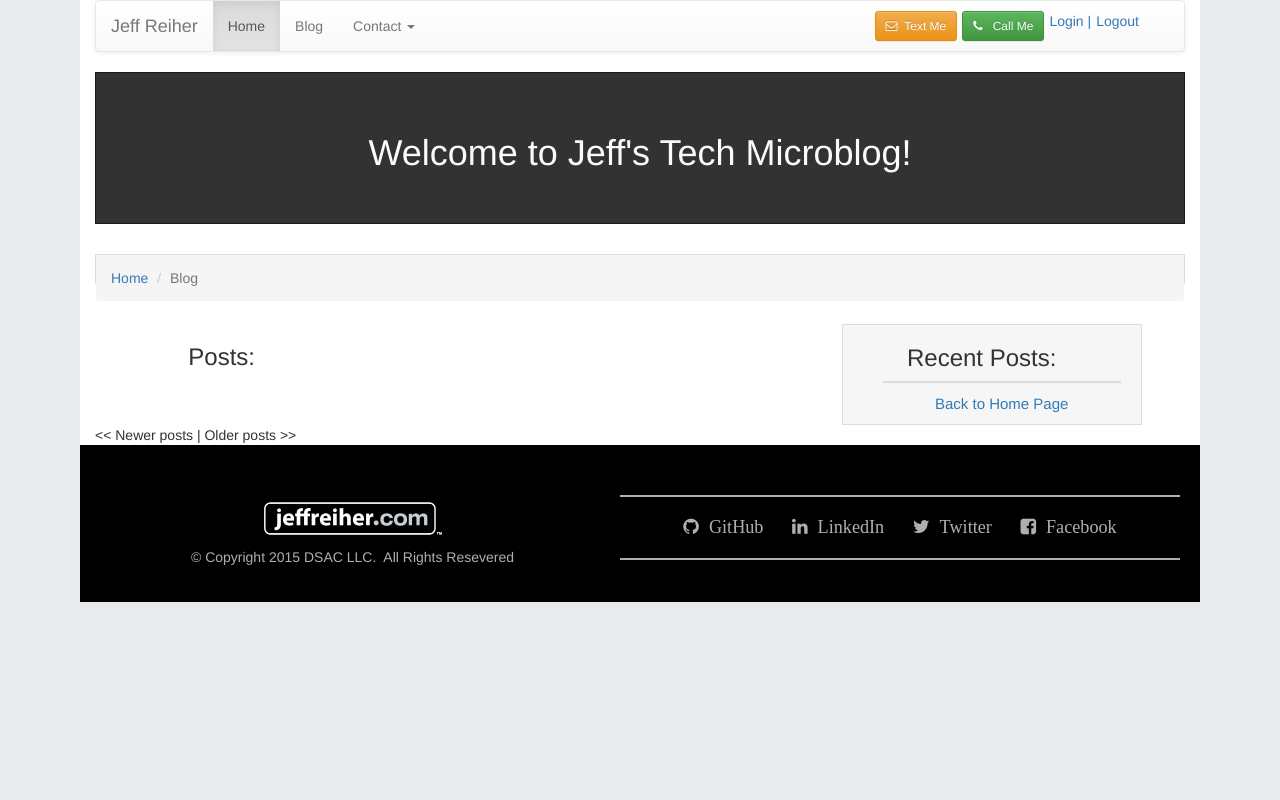
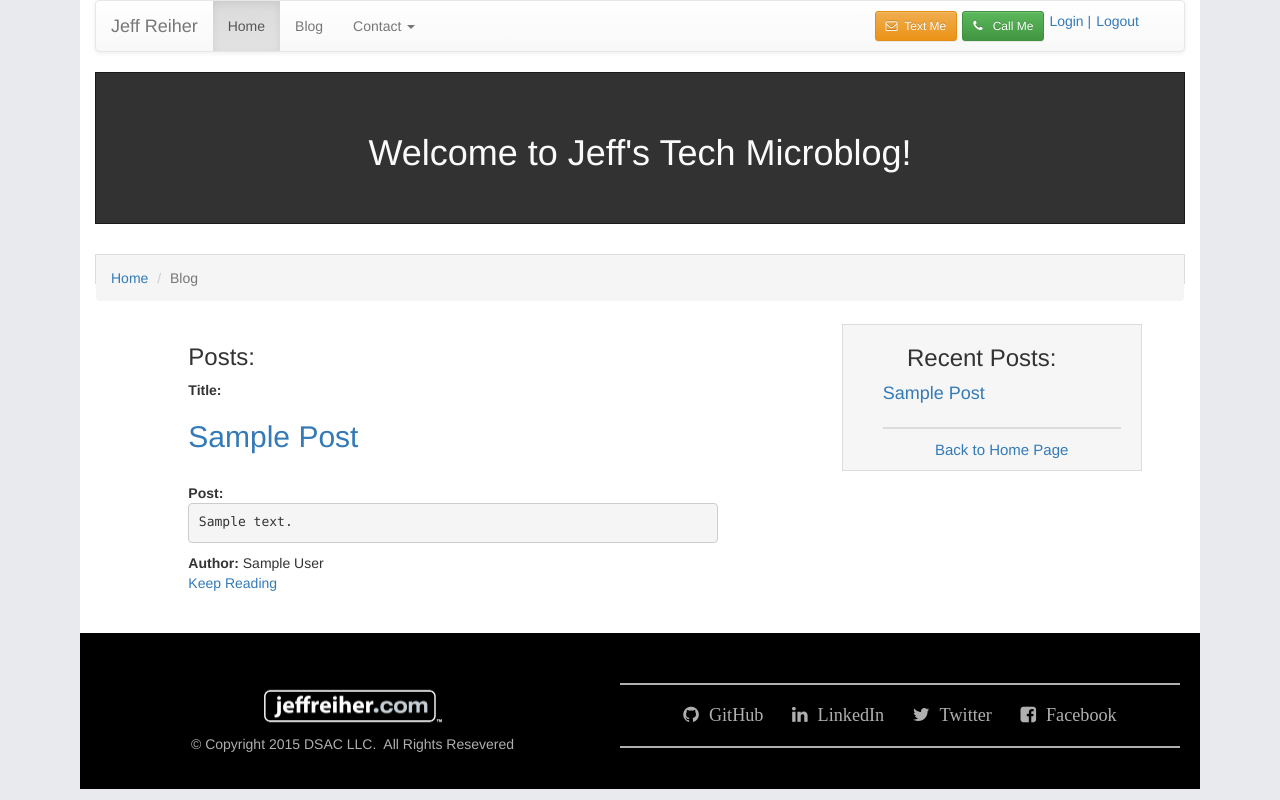
Before and after one commit to jreiher2003/jeff-heroku, a Flask app: page /blog/ in a window 1280 px wide. Run offline with Flask 2, Linux system fonts and the light colour scheme; tables that the repository leaves empty hold one stand-in row (values such as "Sample post"); some libraries are stand-ins or nearby versions.

Commit message:
First attempt to pagainate, unsuccessful

```diff
--- a/app/__init__.py
+++ b/app/__init__.py
@@ -10,6 +10,7 @@ app = Flask(__name__)
 import os
 app.config.from_object(os.environ['APP_SETTINGS'])
 print os.environ['APP_SETTINGS']
+print app.config['POSTS_PER_PAGE']
 db = SQLAlchemy(app)
 bcrypt = Bcrypt(app)
 login_manager = LoginManager()
--- a/app/templates/blog.html
+++ b/app/templates/blog.html
@@ -30,7 +30,7 @@
 <div class="row">
 	<div class="col-md-6 col-md-offset-1">
 		<h3>Posts:</h3>
-		{% for post in posts.items %}
+		{% for post in posts %}
 		<strong>Title:</strong> <h2 class="h2 text-capitalize"><a href="{{ url_for('blog_post', blog_id=post.id, blog_title=post.slug) }}">{{ post.title }}</a></h2> <br>
 		<strong>Post:</strong> <pre>{{ post.description }}</pre>
 		<strong>Author:</strong> {{ post.author.name }} <br>
@@ -43,7 +43,7 @@
 		<div class="blog__head__border recent__post">
 			<h3 class="text-center">Recent Posts:</h3>
 			<ul class="recent__post__list">
-				{% for post in posts.items %}
+				{% for post in posts %}
 				<li class="text-capitalize"><a href="{{ url_for('blog_post', blog_id=post.id, blog_title=post.slug) }}">{{ post.title }}</a></li>
 				<br>
 				{% endfor %}
@@ -54,8 +54,7 @@
 	</div>
 </div><!-- end row -->
 
-{% if posts.has_prev %}<a href="{{ url_for('blog', page=posts.prev_num) }}">&lt;&lt; Newer posts</a>{% else %}&lt;&lt; Newer posts{% endif %} |
-{% if posts.has_next %}<a href="{{ url_for('blog', page=posts.next_num) }}">Older posts &gt;&gt;</a>{% else %}Older posts &gt;&gt;{% endif %}
+
 
 
 
--- a/app/views.py
+++ b/app/views.py
@@ -11,9 +11,11 @@ from app.models import User, BlogPost, bcrypt
 def index():
     return render_template('index.html')
 
-@app.route('/blog/', methods=["GET","POST"])
-def blog():
+@app.route('/blog/', methods=['GET', 'POST'])
+@app.route('/blog/<int:page>', methods=['GET', 'POST'])
+def blog(page=1):
     posts = db.session.query(BlogPost).order_by(BlogPost.id.desc()).limit(10)
+    # posts = BlogPost.query.order_by(BlogPost.id.desc()).paginate(1, app.config['POSTS_PER_PAGE'], False)
     return render_template('blog.html', posts=posts)
 
 
@@ -46,13 +48,13 @@ def editBlogPost(author_id, blog_id):
     if request.method == "GET":
         return render_template('edit-post.html', editpost=editpost, form=form, error=error)
 
-    if request.method == "POST":
-        editpost.title = request.form['title']
-        editpost.description = request.form['description']
-        db.session.add(editpost)
-        db.session.commit()
-        flash("Post successfully edited", "success")
-        return redirect(url_for('blog'))
+    # if request.method == "POST":
+    #     editpost.title = request.form['title']
+    #     editpost.description = request.form['description']
+    #     db.session.add(editpost)
+    #     db.session.commit()
+    #     flash("Post successfully edited", "success")
+    #     return redirect(url_for('blog'))
 
 
 
--- a/config.py
+++ b/config.py
@@ -7,6 +7,7 @@ class BaseConfig(object):
     SECRET_KEY = secret_key.secret_key
     SQLALCHEMY_TRACK_MODIFICATIONS = True
     SQLALCHEMY_DATABASE_URI = os.environ['DATABASE_URL']
+    POSTS_PER_PAGE = 10
     print SQLALCHEMY_DATABASE_URI
 
 
```
